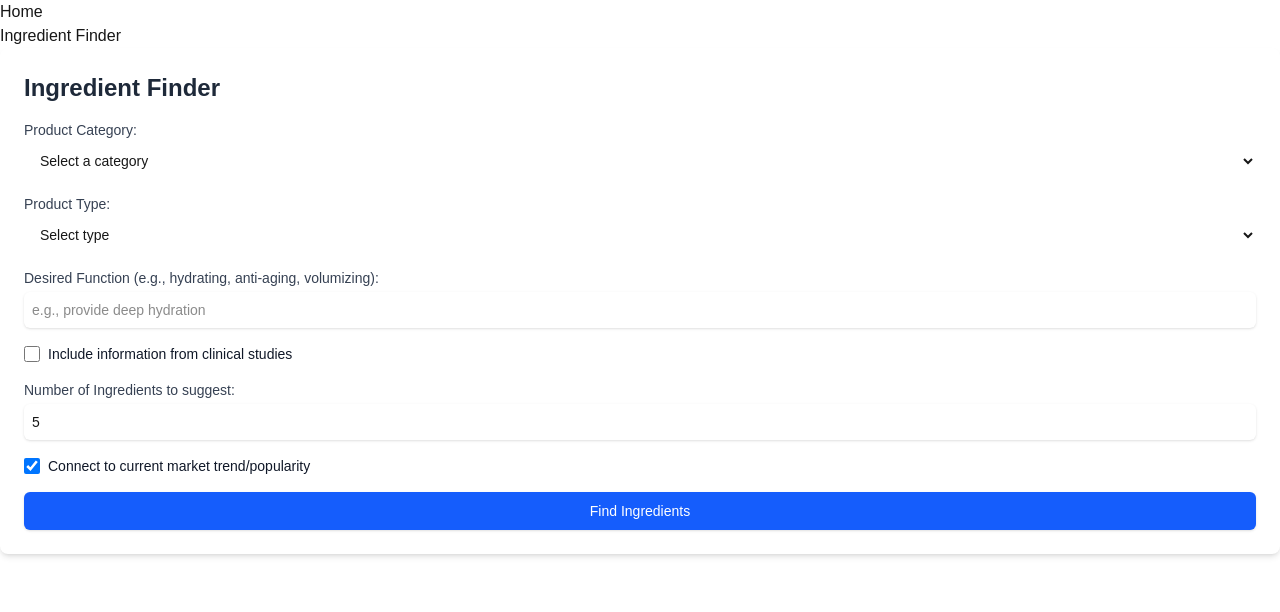
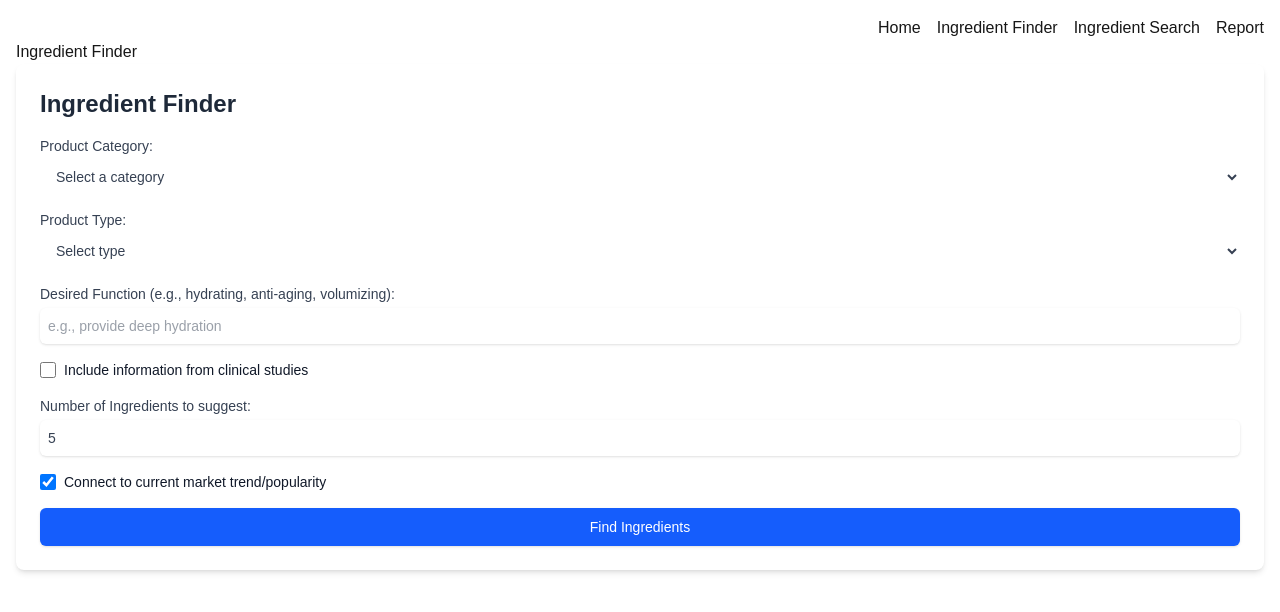
Before and after one commit to alisapromthep/ingredient-navigator, a Next.js app: page /ingredient-finder in a window 1280 px wide. Shown: the top 612 px of the page. Built offline with nearby package versions, Linux system fonts and the light colour scheme.

Commit message:
fixed form font color to be darker - for readbility, and created perplexity context

```diff
--- a/src/app/components/IngredientDeepSearchForm/IngredientDeepSearch.js
+++ b/src/app/components/IngredientDeepSearchForm/IngredientDeepSearch.js
@@ -47,7 +47,7 @@ export default function IngredientDeepSearchForm() {
           onChange={(e) => setIngredientName(e.target.value)}
           required
           placeholder="e.g., Hyaluronic Acid, Niacinamide"
-          className="mt-1 block w-full shadow-sm sm:text-sm border-gray-300 rounded-md p-2"
+          className="mt-1 block w-full text-gray-700 shadow-sm sm:text-sm border-gray-300 rounded-md p-2"
         />
       </div>
 
@@ -65,7 +65,7 @@ export default function IngredientDeepSearchForm() {
           onChange={(e) => setExtraDetails(e.target.value)}
           rows="3"
           placeholder="e.g., 'its stability in emulsions and typical pH range', 'its interaction with Vitamin C', 'its sustainability aspects'"
-          className="mt-1 block w-full shadow-sm sm:text-sm border-gray-300 rounded-md p-2"
+          className="mt-1 block w-full text-gray-700 shadow-sm sm:text-sm border-gray-300 rounded-md p-2"
         ></textarea>
         <p className="mt-1 text-xs text-gray-500">
           Provide specific details you want to know about the ingredient for a
--- a/src/app/components/IngredientFinderForm/IngredientFinderForm.js
+++ b/src/app/components/IngredientFinderForm/IngredientFinderForm.js
@@ -57,7 +57,7 @@ export default function IngredientFinderForm() {
           value={productCategory}
           onChange={(e) => setProductCategory(e.target.value)}
           required
-          className="mt-1 block w-full pl-3 pr-10 py-2 text-base border-gray-300 focus:outline-none focus:ring-blue-500 focus:border-blue-500 sm:text-sm rounded-md"
+          className="mt-1 block w-full pl-3 pr-10 py-2 text-base text-gray-700 border-gray-300 focus:outline-none focus:ring-blue-500 focus:border-blue-500 sm:text-sm rounded-md"
         >
           <option value="">Select a category</option>
           <option value="hair">Hair</option>
@@ -81,7 +81,7 @@ export default function IngredientFinderForm() {
           value={productType}
           onChange={(e) => setProductType(e.target.value)}
           required
-          className="mt-1 block w-full pl-3 pr-10 py-2 text-base border-gray-300 focus:outline-none focus:ring-blue-500 focus:border-blue-500 sm:text-sm rounded-md"
+          className="mt-1 block w-full pl-3 pr-10 py-2 text-base text-gray-700 border-gray-300 focus:outline-none focus:ring-blue-500 focus:border-blue-500 sm:text-sm rounded-md"
         >
           <option value="">Select type</option>
           <option value="water-based">Water-based</option>
@@ -104,7 +104,7 @@ export default function IngredientFinderForm() {
           value={productFunction}
           onChange={(e) => setProductFunction(e.target.value)}
           placeholder="e.g., provide deep hydration"
-          className="mt-1 block w-full shadow-sm sm:text-sm border-gray-300 rounded-md p-2"
+          className="text-gray-700 mt-1 block w-full shadow-sm sm:text-sm border-gray-300 rounded-md p-2"
         />
       </div>
 
@@ -140,7 +140,7 @@ export default function IngredientFinderForm() {
           onChange={(e) => setNumIngredients(parseInt(e.target.value))}
           min="1"
           max="10"
-          className="mt-1 block w-full shadow-sm sm:text-sm border-gray-300 rounded-md p-2"
+          className="text-gray-700 mt-1 block w-full shadow-sm sm:text-sm border-gray-300 rounded-md p-2"
         />
       </div>
 
--- a/src/app/components/Navbar/Navbar.js
+++ b/src/app/components/Navbar/Navbar.js
@@ -2,9 +2,19 @@ import React from "react";
 import Link from "next/link";
 
 function Navbar() {
+  const navigators = [
+    { name: "Home", href: "/" },
+    { name: "Ingredient Finder", href: "/ingredient-finder" },
+    { name: "Ingredient Search", href: "/ingredient-deep-search" },
+    { name: "Report", href: "/reports" },
+  ];
   return (
-    <nav>
-      <Link href="/">Home</Link>
+    <nav className="flex justify-end gap-4">
+      {navigators.map((item, i) => (
+        <Link className="" key={i} href={item.href}>
+          {item.name}
+        </Link>
+      ))}
     </nav>
   );
 }
--- a/src/app/context/PerplexityContext.js
+++ b/src/app/context/PerplexityContext.js
@@ -25,40 +25,40 @@ export function PerplexityProvider({ children }) {
       setError(null);
       setAiResponse("");
       setSubmittedPrompt(prompt);
+      console.log("prompt", prompt);
+      //   try {
+      //     const response = await fetch("/api/perplexity", {
+      //       method: "POST",
+      //       headers: {
+      //         "Content-Type": "application/json",
+      //       },
+      //       body: JSON.stringify({ prompt }),
+      //     });
 
-      try {
-        const response = await fetch("/api/perplexity", {
-          method: "POST",
-          headers: {
-            "Content-Type": "application/json",
-          },
-          body: JSON.stringify({ prompt }),
-        });
+      //     if (!response.ok) {
+      //       const errorData = await response.json();
+      //       throw new Error(errorData.error || "Failed to get response from AI");
+      //     }
 
-        if (!response.ok) {
-          const errorData = await response.json();
-          throw new Error(errorData.error || "Failed to get response from AI");
-        }
+      //     const data = await response.json();
+      //     setAiResponse(data.result);
 
-        const data = await response.json();
-        setAiResponse(data.result);
-
-        setSearchHistory((prevHistory) => [
-          {
-            id: Date.now(),
-            prompt: prompt,
-            response: data.result,
-            timestamp: new Date().toISOString(),
-            type: searchType,
-          },
-          ...prevHistory,
-        ]);
-      } catch (err) {
-        console.error("Perplexity API error:", err);
-        setError(err.message || "An unexpected error occurred.");
-      } finally {
-        setLoading(false);
-      }
+      //     setSearchHistory((prevHistory) => [
+      //       {
+      //         id: Date.now(),
+      //         prompt: prompt,
+      //         response: data.result,
+      //         timestamp: new Date().toISOString(),
+      //         type: searchType,
+      //       },
+      //       ...prevHistory,
+      //     ]);
+      //   } catch (err) {
+      //     console.error("Perplexity API error:", err);
+      //     setError(err.message || "An unexpected error occurred.");
+      //   } finally {
+      //     setLoading(false);
+      //   }
     },
     []
   );
--- a/src/app/layout.js
+++ b/src/app/layout.js
@@ -22,7 +22,7 @@ export default function RootLayout({ children }) {
   return (
     <html lang="en">
       <body
-        className={`${geistSans.variable} ${geistMono.variable} antialiased`}
+        className={`m-4 ${geistSans.variable} ${geistMono.variable} antialiased`}
       >
         <PerplexityProvider>
           <Navbar />
```
